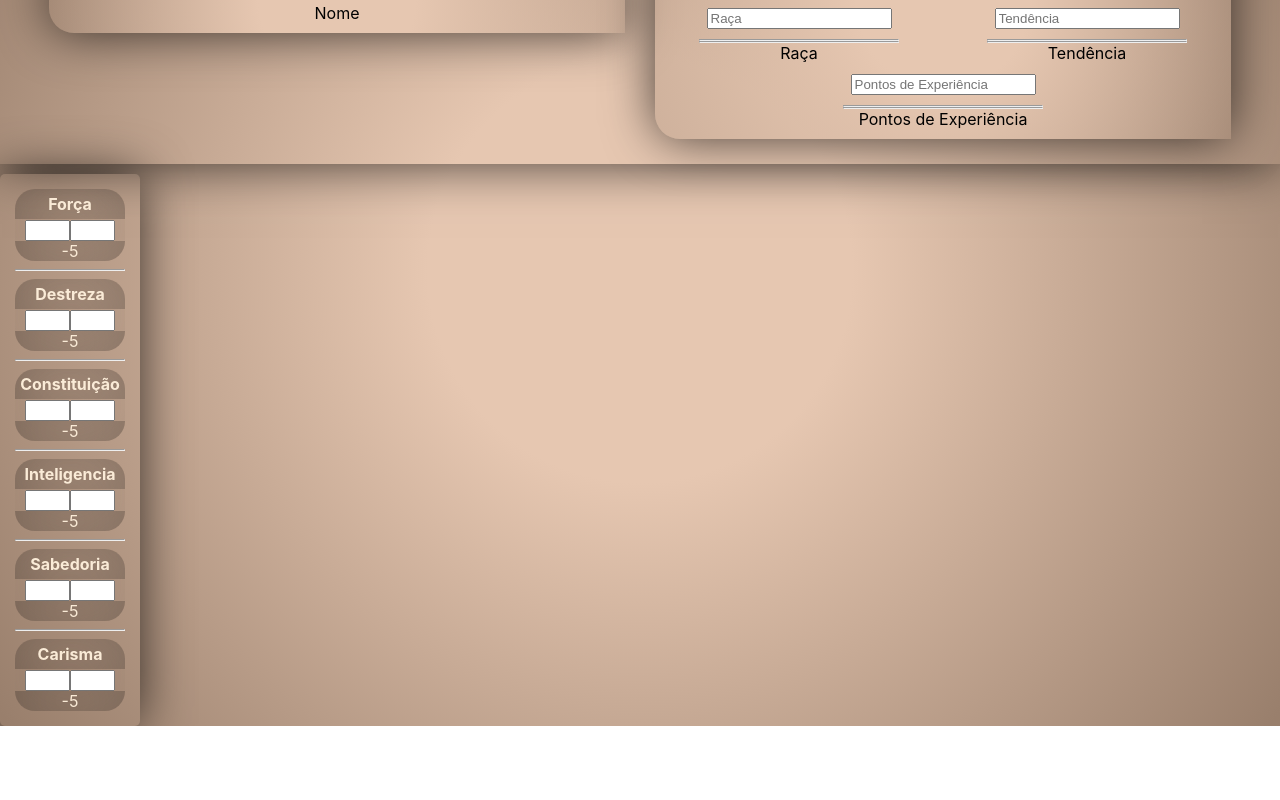
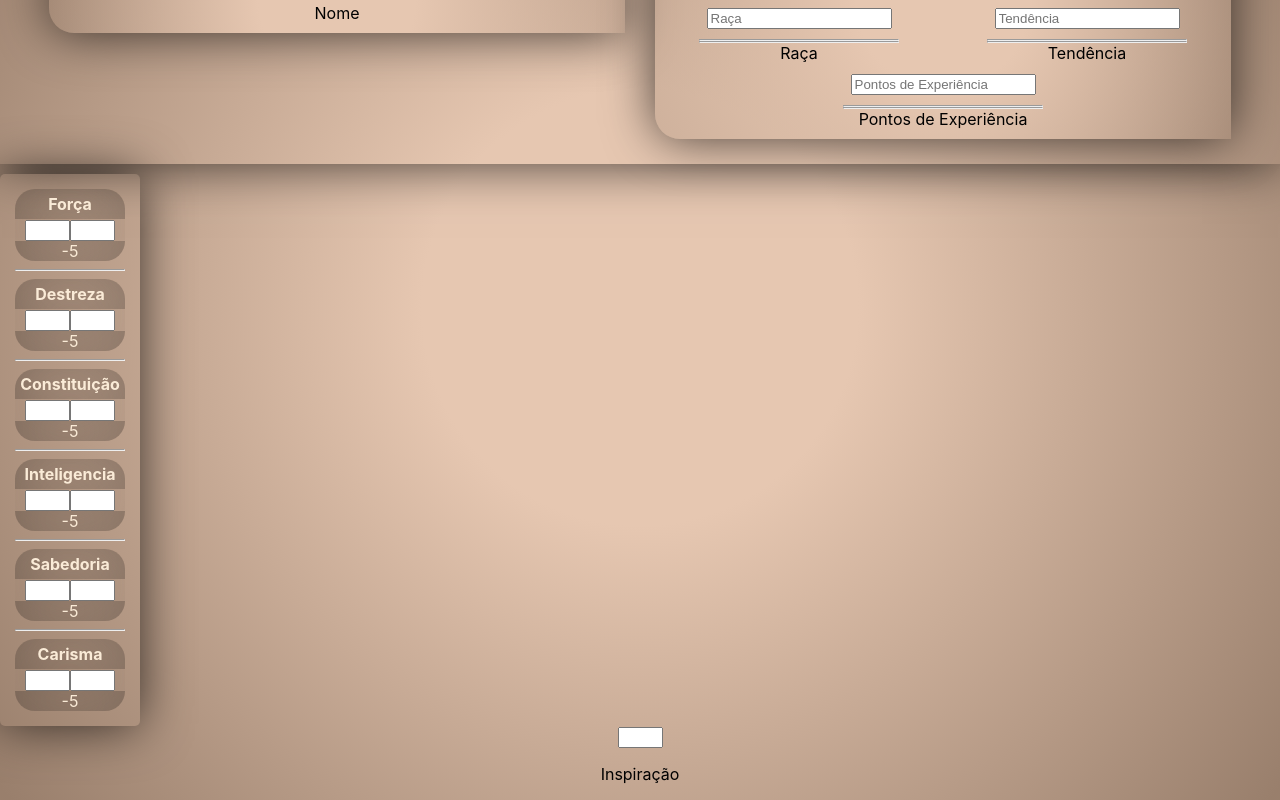
Before and after one commit to BenHurAlbertassi12/FichaDeD, a React (Create React App) app: page / in a window 1280 px wide. Shown: the part 185-985 px from the top of the page. Before the commit the page ends 911 px from the top, so only its background shows below. Built offline with nearby package versions, Linux system fonts and the light colour scheme.

Commit message:
inspiração

```diff
--- a/src/Components/Status/status.jsx
+++ b/src/Components/Status/status.jsx
@@ -8,6 +8,7 @@
   const [inteligencia, setInteligencia] = useState('');
   const [sabedoria, setSabedoria] = useState('');
   const [carisma, setCarisma] = useState('');
+  const [inspiracao, setInspiracao] = useState('');
 
   const [forcaBonus, setForcaBonus] = useState('');
   const [destrezaBonus, setDestrezaBonus] = useState('');
@@ -22,9 +23,13 @@
   const [isInteligencia, setIsInteligencia] = useState(true);
   const [isSabedoria, setIsSabedoria] = useState(true);
   const [isCarisma, setIsCarisma] = useState(true);
+  const [isInspiracao, setIsInspiracao] = useState(true);
 
   const toggleVisibility = (field) => {
     switch (field) {
+      case 'inspiracao':
+        setIsInspiracao(!isInspiracao);
+        break;
       case 'forca':
         setIsForca(!isForca);
         break;
@@ -60,6 +65,7 @@
   };
 
   return (
+    <div>
       <section className='mod_atributos'>
         <div className='mod_box'>
           <h4 className='mod_name'>Força</h4>
@@ -104,11 +110,15 @@
               />
             </div>
           )}
-        <p className='p_atributo' onClick={() => toggleVisibility('destreza')}>
+          <p
+            className='p_atributo'
+            onClick={() => toggleVisibility('destreza')}>
             {isDestreza ? destreza : destreza}{' '}
             <span className='bonus_atributo'>{destrezaBonus}</span>
           </p>
-        <p className='num_mod'>{contarNumerosPares(destreza, destrezaBonus)}</p>
+          <p className='num_mod'>
+            {contarNumerosPares(destreza, destrezaBonus)}
+          </p>
         </div>
         <hr />
         <div className='mod_box'>
@@ -129,7 +139,9 @@
               />
             </div>
           )}
-        <p className='p_atributo' onClick={() => toggleVisibility('constituicao')}>
+          <p
+            className='p_atributo'
+            onClick={() => toggleVisibility('constituicao')}>
             {isConstituicao ? constituicao : constituicao}{' '}
             <span className='bonus_atributo'>{constituicaoBonus}</span>
           </p>
@@ -156,7 +168,9 @@
               />
             </div>
           )}
-        <p className='p_atributo' onClick={() => toggleVisibility('inteligencia')}>
+          <p
+            className='p_atributo'
+            onClick={() => toggleVisibility('inteligencia')}>
             {isInteligencia ? inteligencia : inteligencia}{' '}
             <span className='bonus_atributo'>{inteligenciaBonus}</span>
           </p>
@@ -183,7 +197,9 @@
               />
             </div>
           )}
-        <p className='p_atributo' onClick={() => toggleVisibility('sabedoria')}>
+          <p
+            className='p_atributo'
+            onClick={() => toggleVisibility('sabedoria')}>
             {isSabedoria ? sabedoria : sabedoria}{' '}
             <span className='bonus_atributo'>{sabedoriaBonus}</span>
           </p>
@@ -218,5 +234,17 @@
           <p className='num_mod'>{contarNumerosPares(carisma, carismaBonus)}</p>
         </div>
       </section>
+      <section>
+        <div className='insp_div'>
+          <input
+            className='input_line'
+            type='number'
+            value={inspiracao}
+            onChange={(e) => setInspiracao(e.target.value)}
+            />
+            <p>Inspiração</p>
+        </div>
+      </section>
+    </div>
   );
 };
```
Lines whose indentation alone changed are shown as unchanged.
